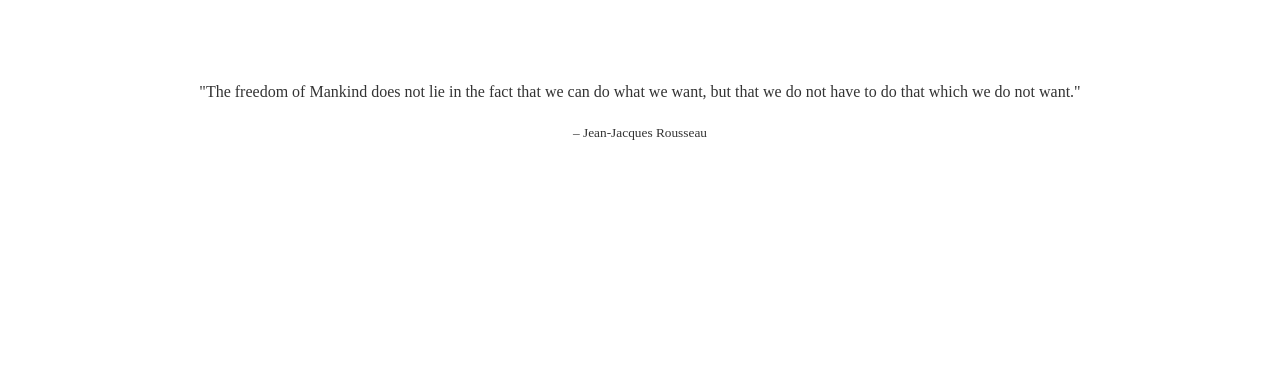
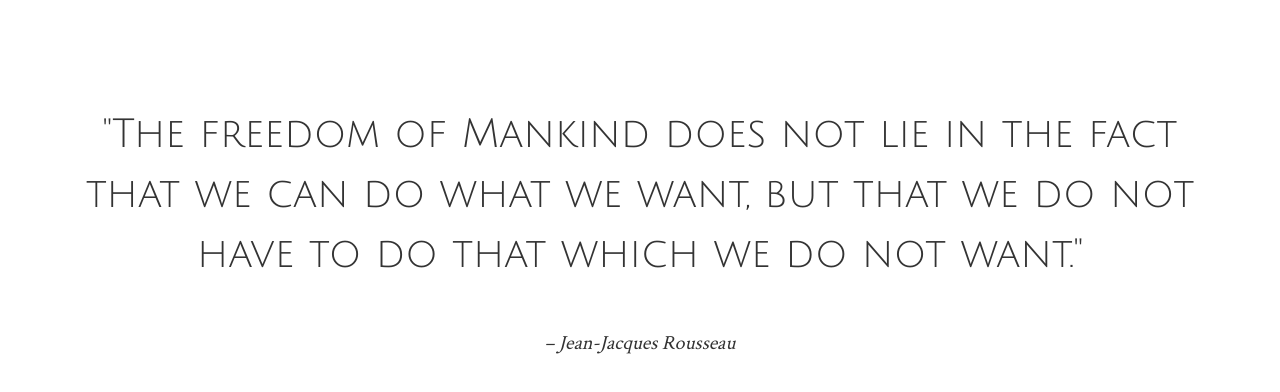
Before and after one commit to helyeske/simple-quote-page, a plain HTML site: page index.html in a window 1280 px wide. Drawn offline with Linux system fonts and the light colour scheme.

Commit message:
add base file structure

```diff
--- a/main.css
+++ b/main.css
@@ -20,3 +20,14 @@ body {
   margin: 0 auto;
   text-align: center;
 }
+
+.quote {
+  font-family: 'Julius Sans One', sans-serif;
+  font-size: 2.5rem;
+}
+
+.author {
+  font-family: 'Crimson Text', serif;
+  font-size: 1.5rem;
+  font-style: italic;
+}
```
